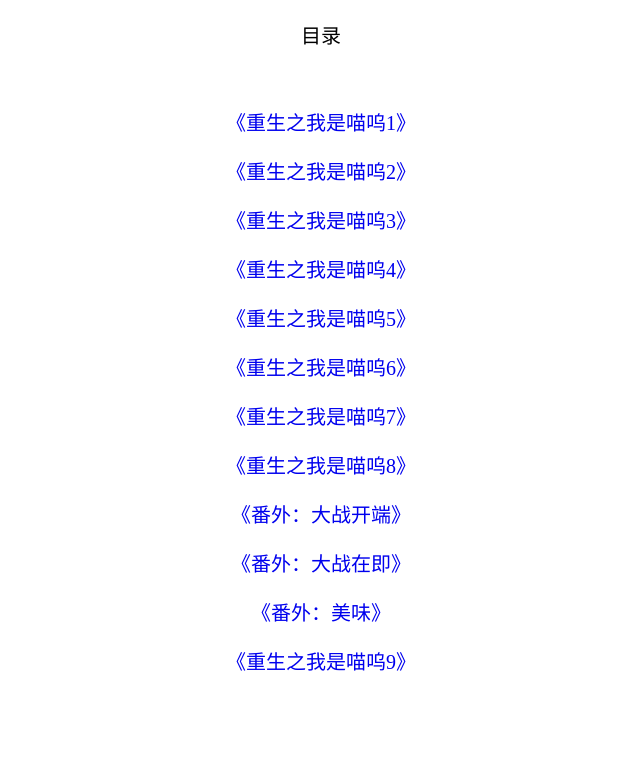
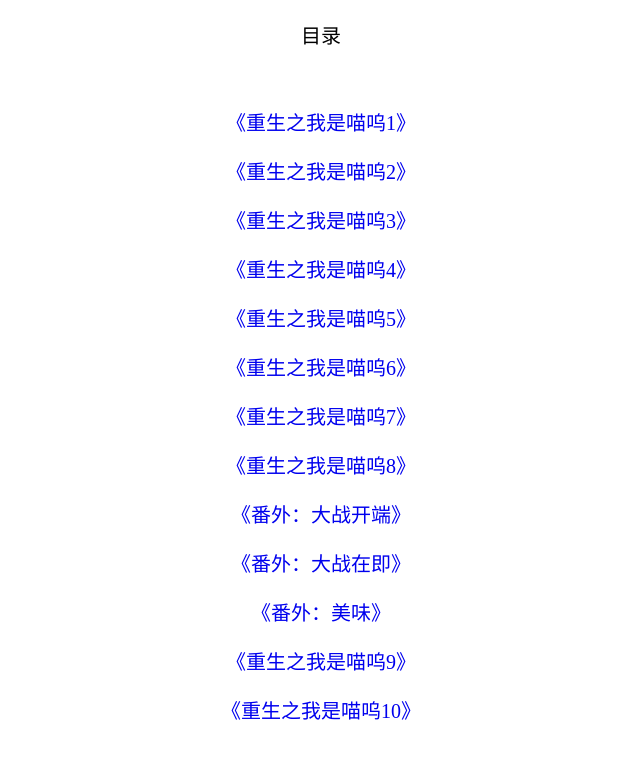
Before and after one commit to xfkn1/xfkn1.github.io, a plain HTML site: page xiaoshuo/index.html in a window 1280 px wide. Shown: the whole page, without its empty margins (319-959 px from the left). Drawn offline with Linux system fonts and the light colour scheme.

Commit message:
Update index.html

```diff
--- a/xiaoshuo/index.html
+++ b/xiaoshuo/index.html
@@ -30,5 +30,6 @@
     <p><a href="https://xfkn1.github.io/xiaoshuo/fanwai/dazhanzaiji/">《番外：大战在即》</a></p>
     <p><a href="https://xfkn1.github.io/xiaoshuo/fanwai/meiwei/">《番外：美味》</a></p>
     <p><a href="https://xfkn1.github.io/xiaoshuo/chongshengzhiwoshimiaowu9/">《重生之我是喵呜9》</a></p>
+    <p><a href="https://xfkn1.github.io/xiaoshuo/chongshengzhiwoshimiaowu10/">《重生之我是喵呜10》</a></p>
   </body>
 </html>
```
